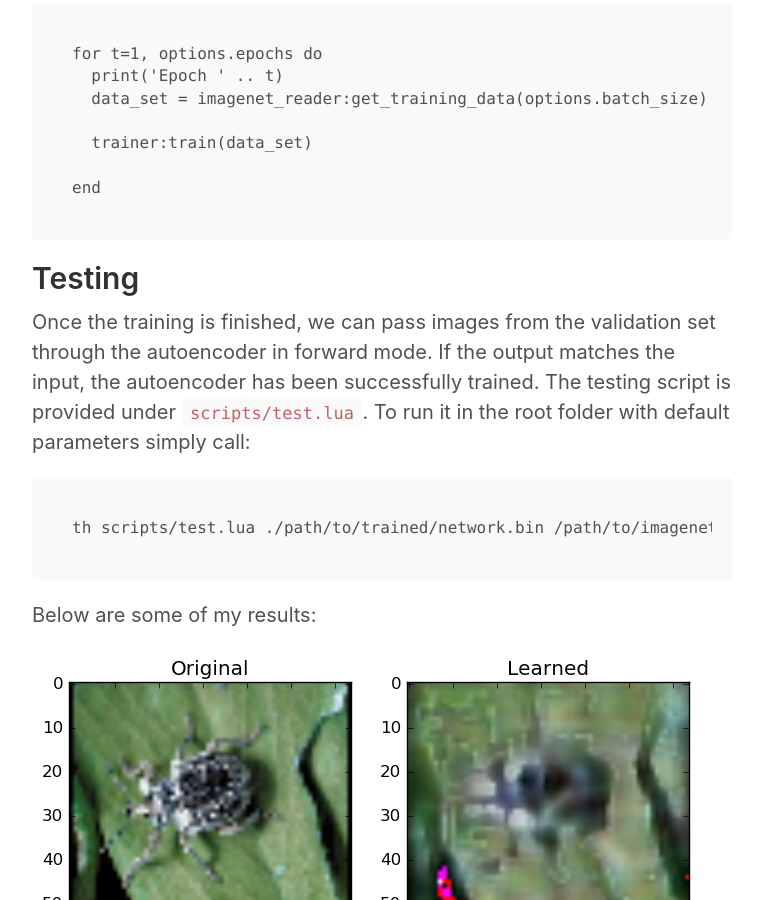
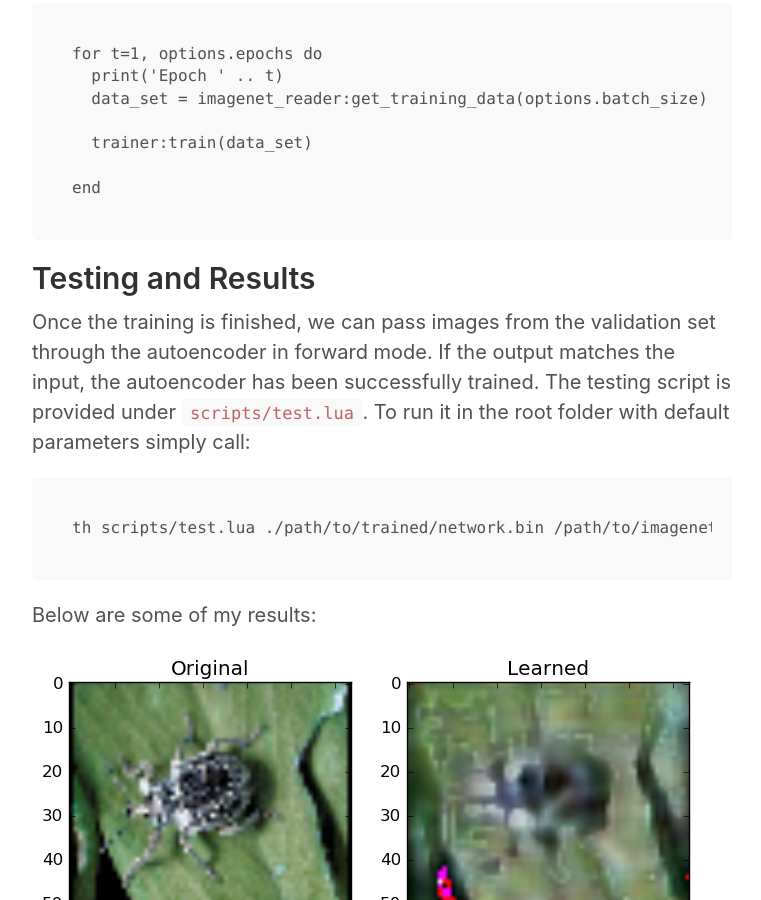
Before and after one commit to siavashk/siavashk.github.io, a Jekyll site: the page built from _posts/2016-02-22-autoencoder-imagenet.md, in a window 1280 px wide and 900 px high, scrolled down 7373 px. Shown: the whole window, without its empty margins (258-1019 px from the left). Built offline with Jekyll 4.4.1, drawn with Linux system fonts in a browser that asks for light colours; formulas are drawn with MathJax 3; comment, search, counter and statistics services are not loaded.

Commit message:
Fixed section head

````diff
--- a/_posts/2016-02-22-autoencoder-imagenet.md
+++ b/_posts/2016-02-22-autoencoder-imagenet.md
@@ -174,8 +174,7 @@ for t=1, options.epochs do
 end
 ```
 
-## Testing
-
+## Testing and Results
 Once the training is finished, we can pass images from the validation set through the autoencoder in forward mode. If the output matches the input, the autoencoder has been successfully trained. The testing script is provided under `scripts/test.lua`. To run it in the root folder with default parameters simply call:
 
 ```
````
